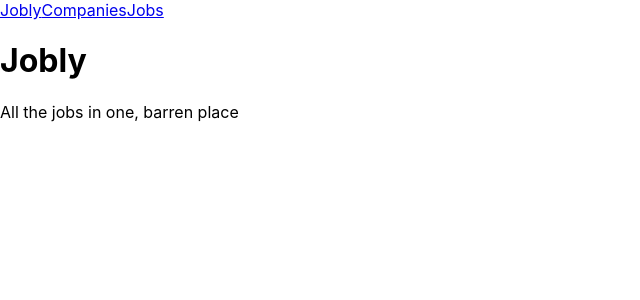
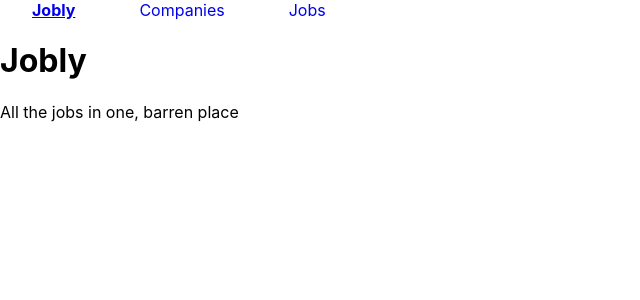
Before and after one commit to StevenWDowd/react-jobly, a React (Create React App) app: page / in a window 1280 px wide. Shown: the top 300 px of the page, without its empty margins (0-640 px from the left). Built offline with nearby package versions, Linux system fonts and the light colour scheme; no server answers.

Commit message:
Finished implementing search functionality for CompanyList and JobList, added very sparse styling to Nav

```diff
--- a/src/CompanyList.js
+++ b/src/CompanyList.js
@@ -29,12 +29,17 @@ function CompanyList() {
     fetchCompanies();
   }, []);
 
-  //FIXME: not done
-  function filterResults(searchQuery) {
-    JoblyApi.request("/companies", searchQuery);
+
+  async function filterResults(searchQuery) {
+    //JoblyApi.request("/companies", searchQuery);
+    const newCompanies = await JoblyApi.getCompanies({nameLike: searchQuery.search});
+    setCompaniesData(d => ({
+      ...d,
+      companies: newCompanies,
+    }));
   }
 
-
+//TODO: place SearchForm in its own div?
   return (
     companiesData.isLoading ?
       <h1>Loading... </h1>
--- a/src/JobList.js
+++ b/src/JobList.js
@@ -33,11 +33,23 @@ function JobList() {
     fetchJobs();
   }, []);
 
+  async function filterResults(searchQuery) {
+    //JoblyApi.request("/companies", searchQuery);
+    const newJobs = await JoblyApi.getJobs({title: searchQuery.search});
+    setJobsData(d => ({
+      ...d,
+      jobs: newJobs,
+    }));
+  }
+
   return (
     jobsData.isLoading ?
       <h1>Loading... </h1>
       :
-      <JobCardList jobs={jobsData.jobs} />
+      <div className="JobList">
+        <SearchForm filterResults={filterResults}/>
+        <JobCardList jobs={jobsData.jobs} />
+      </div>
   );
 }
 
--- /dev/null
+++ b/src/Nav.css
@@ -0,0 +1,9 @@
+.Nav a {
+  text-decoration: none;
+  margin: 2rem;
+}
+
+.Nav a.active {
+  font-weight: bold;
+  text-decoration: underline;
+}
--- a/src/Nav.js
+++ b/src/Nav.js
@@ -1,4 +1,5 @@
-import { Link } from "react-router-dom";
+import { Link, NavLink } from "react-router-dom";
+import "./Nav.css";
 
 //TODO: Do we need parent nav links or ul with li wrapped Links?
 //TODO: Use NavLink comps here
@@ -10,11 +11,11 @@ import { Link } from "react-router-dom";
  */
 function Nav() {
   return (
-    <nav>
+    <nav className="Nav">
 
-      <Link to="/" >Jobly</Link>
-      <Link to="/companies">Companies</Link>
-      <Link to="/jobs">Jobs</Link>
+      <NavLink to="/" >Jobly</NavLink>
+      <NavLink to="/companies">Companies</NavLink>
+      <NavLink to="/jobs">Jobs</NavLink>
     </nav>
   );
 }
--- a/src/api.js
+++ b/src/api.js
@@ -56,19 +56,15 @@ class JoblyApi {
 
   // obviously, you'll add a lot here ...  jobs, companies
 
-  //TODO: Add functions for requests with query strings (nameLike for companies,
-  // title for jobs. Add functionality to search by min/max employees or
-  // salary/equity?).
-
   /** Get information on all companies */
-  static async getCompanies() {
-    let res = await this.request(`companies/`);
+  static async getCompanies(searchdata = {}) {
+    let res = await this.request(`companies/`, searchdata);
     return res.companies;
   }
 
   /** Get information on all jobs */
-  static async getJobs() {
-    let res = await this.request(`jobs/`);
+  static async getJobs(searchData={}) {
+    let res = await this.request(`jobs/`, searchData);
     return res.jobs;
   }
 
```
